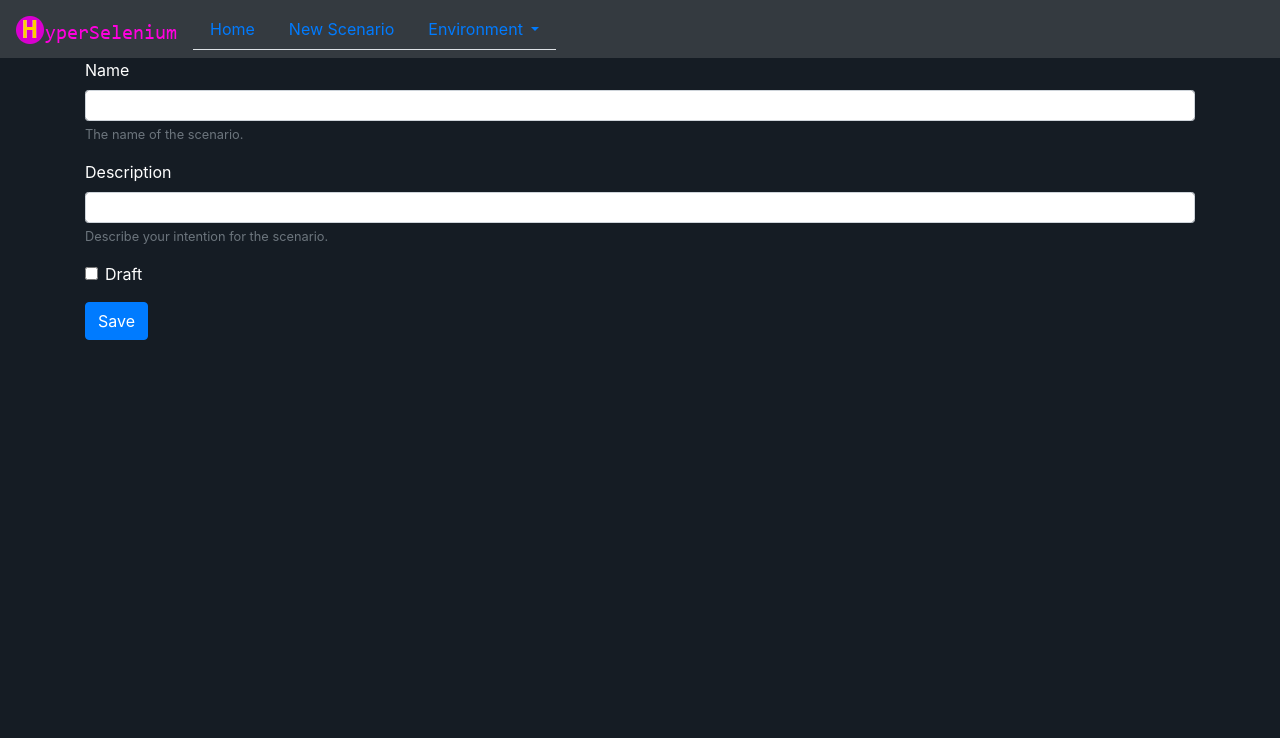
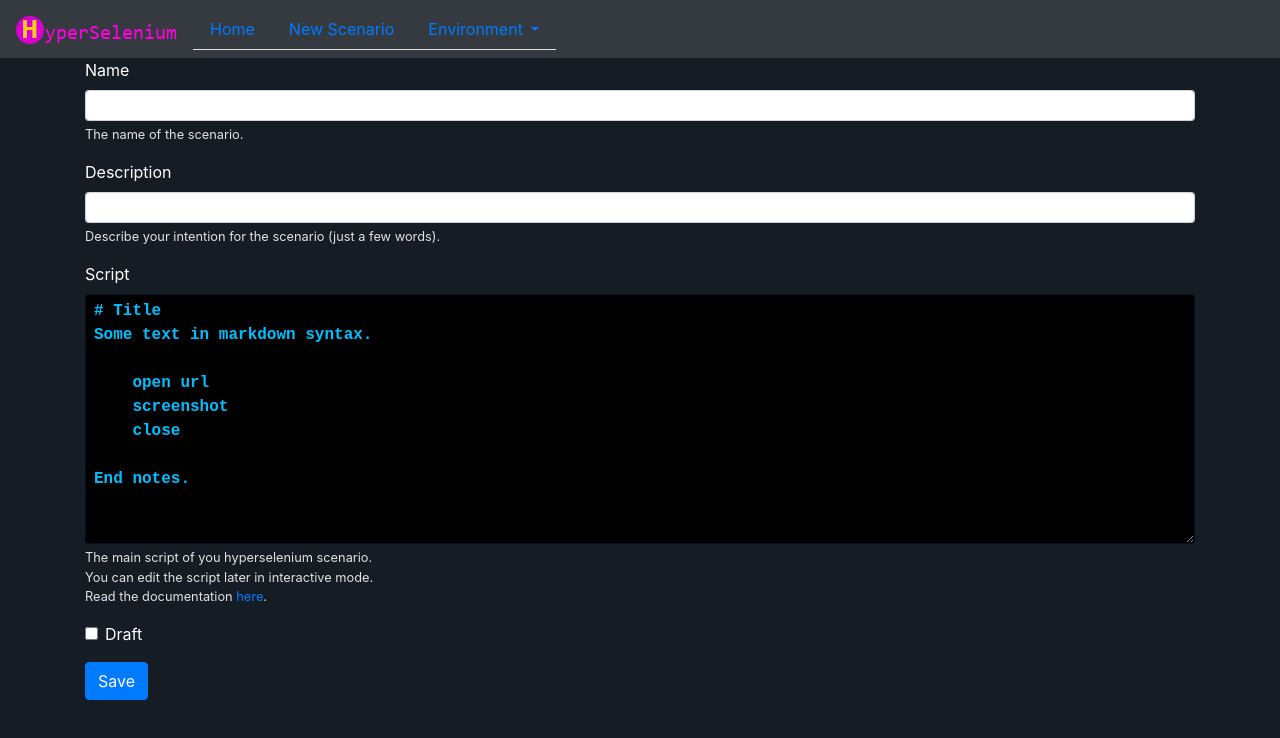
Before and after one commit to hydrogen2oxygen/hyperselenium, an Angular app in the folder src/main/ui/: page /scenario in a window 1280 px wide. Shown: the top 738 px of the page. Built offline with nearby package versions, Linux system fonts and the light colour scheme.

Commit message:
a bit of documentation

```diff
--- a/src/main/ui/src/app/components/documentation/documentation.component.html
+++ b/src/main/ui/src/app/components/documentation/documentation.component.html
@@ -5,13 +5,22 @@
 <div>
   A typical script looks like this:
   <pre class="alert alert-success">
+# Title
+## Subtitle
+Some text in markdown syntax ... describe whatever you want ...
+Then follows the commands with an indentation of 4 spaces (a code block in markdown).
+
     open url
     click id
     enter text
     assert text
     screenshot
-    close</pre>
+    close
+
+Some final words.</pre>
 </div>
+
+Here is a <a href="https://github.com/adam-p/markdown-here/wiki/Markdown-Cheatsheet" target="Markdown Cheatsheet">Markdown Cheatsheet</a>.
 
 <h3>How to write your own commands</h3>
 
--- a/src/main/ui/src/app/components/documentation/documentation.component.less
+++ b/src/main/ui/src/app/components/documentation/documentation.component.less
@@ -2,4 +2,8 @@ pre {
   color:#151c24;
   font-size: 1rem;
   font-family: "Courier New";
+  font-weight: bold;
+  background-color: black;
+  color: deepskyblue;
+  border-color: #001024;
 }
--- a/src/main/ui/src/app/components/scenario/scenario-edit/scenario-edit.component.html
+++ b/src/main/ui/src/app/components/scenario/scenario-edit/scenario-edit.component.html
@@ -7,7 +7,22 @@
   <div class="form-group">
     <label for="scenarioDescription">Description</label>
     <input type="text" class="form-control form-control-sm" id="scenarioDescription" aria-describedby="scenarioDescriptionHelp">
-    <small id="scenarioDescriptionHelp" class="form-text text-muted">Describe your intention for the scenario.</small>
+    <small id="scenarioDescriptionHelp" class="form-text text-muted">Describe your intention for the scenario (just a few words).</small>
+  </div>
+  <div class="form-group">
+    <label for="scenarioScript">Script</label>
+    <textarea type="text" rows="10" class="form-control form-control-sm" id="scenarioScript" aria-describedby="scenarioScriptHelp">
+# Title
+Some text in markdown syntax.
+
+    open url
+    screenshot
+    close
+
+End notes.</textarea>
+    <small id="scenarioScriptHelp" class="form-text text-muted">The main script of you hyperselenium scenario.<br>
+    You can edit the script later in interactive mode.<br>
+    Read the documentation <a routerLink="/documentation" target="documentation">here</a>.</small>
   </div>
   <div class="form-group form-check">
     <input type="checkbox" class="form-check-input" id="draft">
--- a/src/main/ui/src/app/components/scenario/scenario-edit/scenario-edit.component.less
+++ b/src/main/ui/src/app/components/scenario/scenario-edit/scenario-edit.component.less
@@ -0,0 +1,15 @@
+
+textarea {
+  font-family: "Courier New";
+  font-size: 1rem;
+  font-weight: bold;
+  background-color: black;
+  color: deepskyblue;
+  border-color: #001024;
+}
+
+textarea:focus {
+  background-color: black;
+  color: #e2e2e2;
+  border-color: #61a5ff;
+}
--- a/src/main/ui/src/styles.less
+++ b/src/main/ui/src/styles.less
@@ -5,6 +5,10 @@ body {
 
 th,td {
   color: white;
+}
+
+.text-muted {
+  color: #e2e2e2 !important;
 }
 
 .fa-edit:hover {
```
